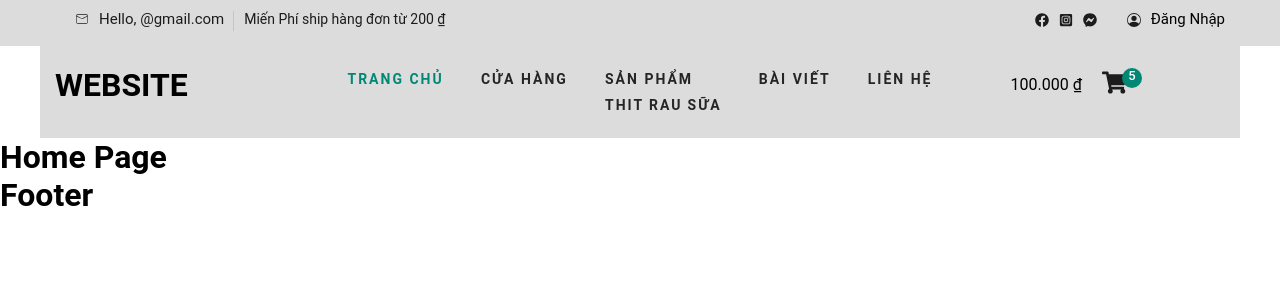
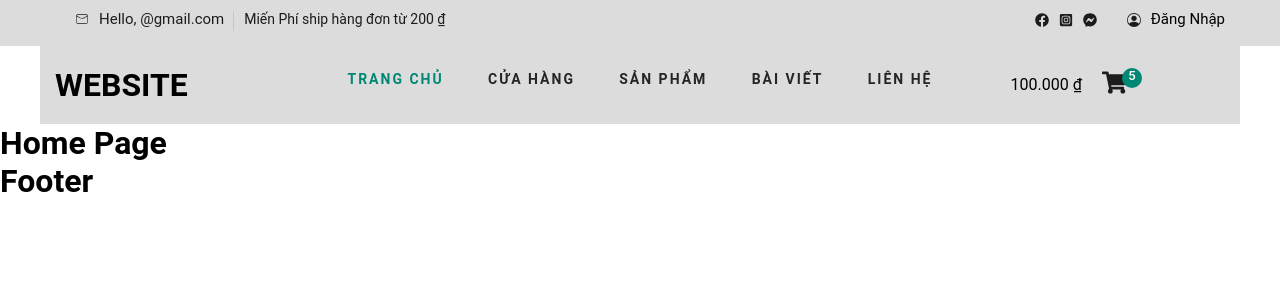
Before and after one commit to nguyenketri/Website_ReactIs, a React (Create React App) app in the folder fe/my_shop/: page / in a window 1280 px wide. Shown: the top 300 px of the page. Built offline with nearby package versions, Linux system fonts and the light colour scheme.

Commit message:
finish header menu

```diff
--- a/fe/my_shop/src/pages/users/theme/header/index.js
+++ b/fe/my_shop/src/pages/users/theme/header/index.js
@@ -109,23 +109,23 @@ const Header = () => {
                            >{menu?.name}
                            </Link>
 
-                              { (menu?.child) ?
-                                   <ul>
-                                    {
-                                        menu.child?.map((submenu,index) => {
-                                            return(
+                            {
+                                menu.child && (
+                                    <ul className="header_menu_dropdown">
+                                        {
+                                            menu.child.map((item,index) => {
+                                                return(
+                                               <li key={index}>
+                                               <Link to={item.path}>{item.name}</Link>
+                                                </li>
+                                                )
+                                            })
 
-                                                <li key={index} className="sub_menu"
-                                                >  <Link to={submenu?.path}>
-                                                    {submenu?.name}
-                                                 </Link>
-                                                    </li>
+                                        }
 
-                                            )
-                                        })
-                                    }
-                                   </ul> : ""
-                                }
+                                    </ul>
+                                )
+                            }
 
                         </li>
                             )
--- a/fe/my_shop/src/pages/users/theme/header/style.scss
+++ b/fe/my_shop/src/pages/users/theme/header/style.scss
@@ -92,6 +92,7 @@
       text-decoration: none;
     }
 
+
     li{
       list-style: none;
 
@@ -108,16 +109,37 @@
       }
 
 
+
     }
 
 
-    li a:hover {
-   border: 1px solid #ccc;
-   background-color: gray;
-   }
-
 
   }
+    .header_menu_dropdown {
+  display: none;
+  position: absolute; /* để dropdown không đẩy layout */
+  background-color: #fff;
+  padding: 0;
+  margin: 0;
+  list-style: none;
+  box-shadow: 0 2px 8px rgba(0,0,0,0.15);
+  width: 70px;
+
+}
+
+/* Khi hover vào menu cha, hiện submenu */
+li:hover > .header_menu_dropdown {
+  display: block;
+}
+
+/* Optional: style các item con */
+.header_menu_dropdown li {
+  padding: 4px 4px;
+}
+
+.header_menu_dropdown li:hover a {
+  color: map.get($theme-colors,"main");
+}
 }
 
 .header_cart{
--- a/fe/my_shop/src/style/pages/theme.scss
+++ b/fe/my_shop/src/style/pages/theme.scss
@@ -3,5 +3,5 @@
 $theme-colors : (
     "main": #008874,
     "normal-text": #1c1c1c,
-     "bold-black": #252525
+    "bold-black": #252525
 )
```
Also changed, not shown: fe/my_shop/src/pages/users/theme/footer/style.scss (added).
